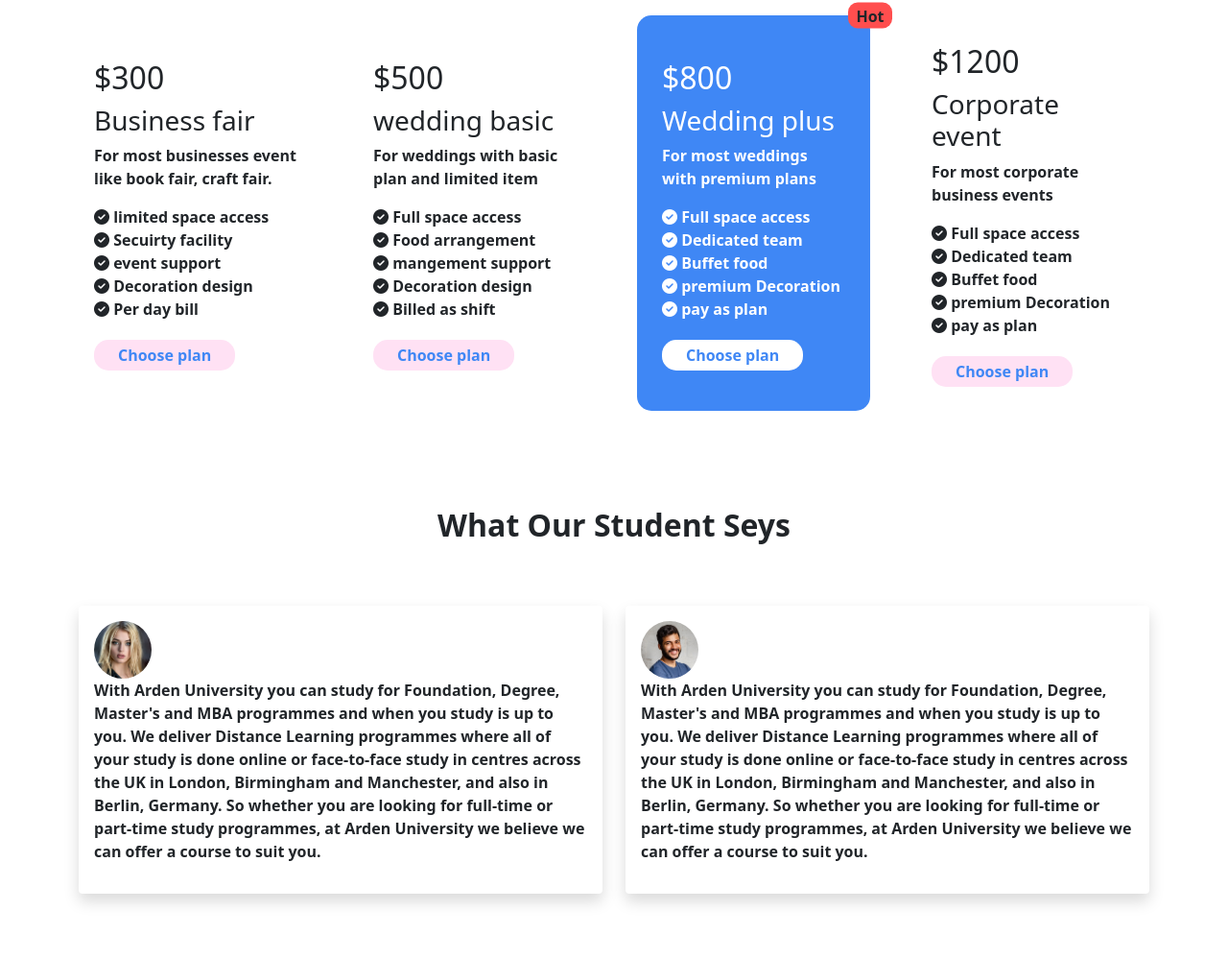
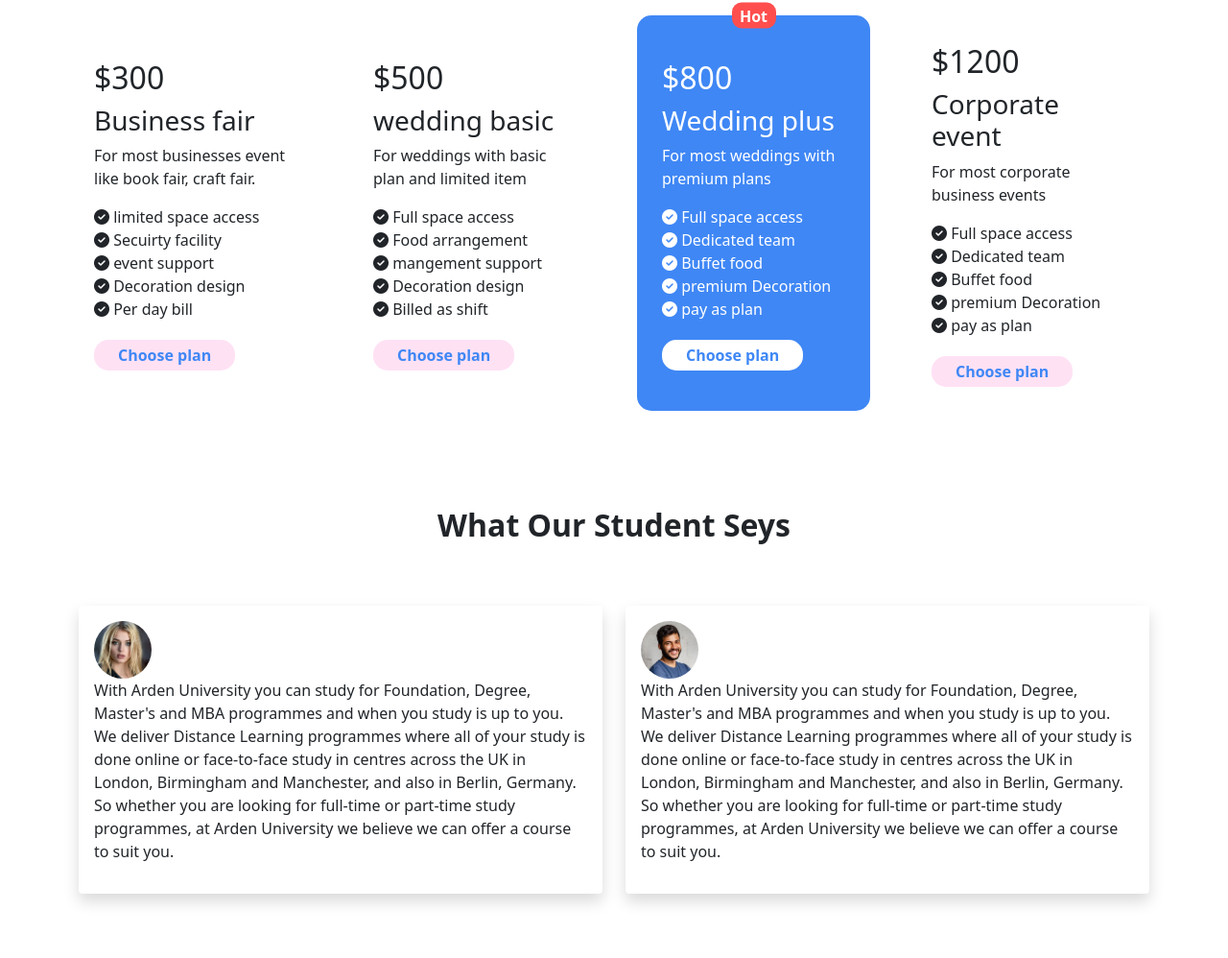
Before and after one commit to NurulHudaDev/NH-Convention-Center, a plain HTML site: page index.html in a window 1280 px wide. Shown: the part 1598-2596 px from the top of the page at 96% size. Drawn offline with nearby package versions, Linux system fonts and the light colour scheme.

Commit message:
Assignment-03

```diff
--- a/index.html
+++ b/index.html
@@ -56,8 +56,8 @@
             <button type="button" data-bs-target="#carouselExampleCaptions" data-bs-slide-to="2" aria-label="Slide 3"></button>
           </div>
           <div class="carousel-inner">
-            <div class="carousel-item active">
-              <img src="images/banner.png" class="d-block w-100" alt="..." />
+            <div class="carousel-item active d-flex flex-column align-items-center">
+              <img src="images/banner1.png" class="d-block w-100" alt="..." />
               <div class="carousel-caption d-md-block">
                 <h1>
                   The perfect venue for your <br />
@@ -71,7 +71,7 @@
               </div>
             </div>
             <div class="carousel-item">
-              <img src="images/banner.png" class="d-block w-100" alt="..."/>
+              <img src="images/banner2.png" class="d-block w-100" alt="..."/>
               <div class="carousel-caption d-md-block">
                   <h1>
                   The perfect venue for your <br />
@@ -85,7 +85,7 @@
               </div>
             </div>
             <div class="carousel-item">
-              <img src="images/banner.png" class="d-block w-100" alt="..." />
+              <img src="images/banner3.png" class="d-block w-100" alt="..." />
               <div class="carousel-caption d-md-block">
                   <h1>
                   The perfect venue for your <br />
@@ -153,10 +153,10 @@
                             <div class="card-body">
                                 <h2>$300</h2>
                                 <h3>Business fair</h3>
-                                <p>For most businesses event
+                                <p style="font-weight: normal;">For most businesses event
                                    like book fair, craft fair.
                                 </p>
-                                <div class="mb-4">
+                                <div class="mb-4" style="font-weight: normal;">
                                     <span><i class="fas fa-check-circle"></i> limited space access</span><br>
                                     <span><i class="fas fa-check-circle"></i> Secuirty facility</span><br>
                                     <span><i class="fas fa-check-circle"></i> event support</span><br>
@@ -172,10 +172,10 @@
                             <div class="card-body">
                                 <h2>$500</h2>
                                 <h3>wedding basic</h3>
-                                <p>For weddings with basic plan
+                                <p style="font-weight: normal;">For weddings with basic plan
                                    and limited item
                                 </p>
-                                <div class="mb-4">
+                                <div class="mb-4" style="font-weight: normal;">
                                     <span><i class="fas fa-check-circle"></i> Full space access</span><br>
                                     <span><i class="fas fa-check-circle"></i> Food arrangement</span><br>
                                     <span><i class="fas fa-check-circle"></i> mangement support</span><br>
@@ -188,14 +188,14 @@
                     </div>
                     <div class="col-12 col-md-6 col-lg-3">
                         <div class="card text-ms text-dark border-0" style="background-color: #3F87F5; padding: 30px 10px; border-radius: 15px;">
-                          <div class="d-flex justify-content-center align-items-center position-absolute top-0 start-100 translate-middle" style="background-color: #FF4E4E; width: 46px; height: 27px; border-radius: 10px;">Hot</div>
+                          <div class="d-flex justify-content-center align-items-center position-absolute top-0 start-50 translate-middle text-white" style="background-color: #FF4E4E; width: 46px; height: 27px; border-radius: 10px;">Hot</div>
                             <div class="card-body text-white">
                                 <h2>$800</h2>
                                 <h3>Wedding plus</h3>
-                                <p>
+                                <p style="font-weight: normal;">
                                   For most weddings with premium plans
                                 </p>
-                                <div class="mb-4">
+                                <div class="mb-4" style="font-weight: normal;">
                                     <span><i class="fas fa-check-circle text-white"></i> Full space access</span><br>
                                     <span><i class="fas fa-check-circle text-white"></i> Dedicated team</span><br>
                                     <span><i class="fas fa-check-circle text-white"></i> Buffet food</span><br>
@@ -211,10 +211,10 @@
                             <div class="card-body">
                                 <h2>$1200</h2>
                                 <h3>Corporate event</h3>
-                                <p>For most corporate business
+                                <p style="font-weight: normal;">For most corporate business
                                    events
                                 </p>
-                                <div class="mb-4">
+                                <div class="mb-4" style="font-weight: normal;">
                                     <span><i class="fas fa-check-circle"></i> Full space access</span><br>
                                     <span><i class="fas fa-check-circle"></i> Dedicated team</span><br>
                                     <span><i class="fas fa-check-circle"></i> Buffet food</span><br>
@@ -238,7 +238,7 @@
                         <div class="shadow p-3 mb-5 bg-body rounded">
                           <img src="images/photo 01.jpg" style="width: 60px; height: 60px; border-radius: 50%">
                           <div>
-                          <p>With Arden University you can study for Foundation, Degree, Master's
+                          <p style="font-weight: normal;">With Arden University you can study for Foundation, Degree, Master's
                              and MBA programmes and when you study is up to you. We deliver
                              Distance Learning programmes where all of your study is done online
                              or face-to-face study in centres across the UK in London,
@@ -254,7 +254,7 @@
                         <div class="shadow p-3 mb-5 bg-body rounded">
                           <img src="images/photo 02.jpg" style="width: 60px; height: 60px; border-radius: 50%">
                           <div>
-                          <p>With Arden University you can study for Foundation, Degree, Master's
+                          <p style="font-weight: normal;">With Arden University you can study for Foundation, Degree, Master's
                              and MBA programmes and when you study is up to you. We deliver
                              Distance Learning programmes where all of your study is done online
                              or face-to-face study in centres across the UK in London,
```
Also changed, not shown: images/1568903272_Screenshot_10.png (added), images/8b828e279adb9e02dfb61a4b9ac45519.jpg (added), images/banner2.png (added), images/banner3.png (added).
